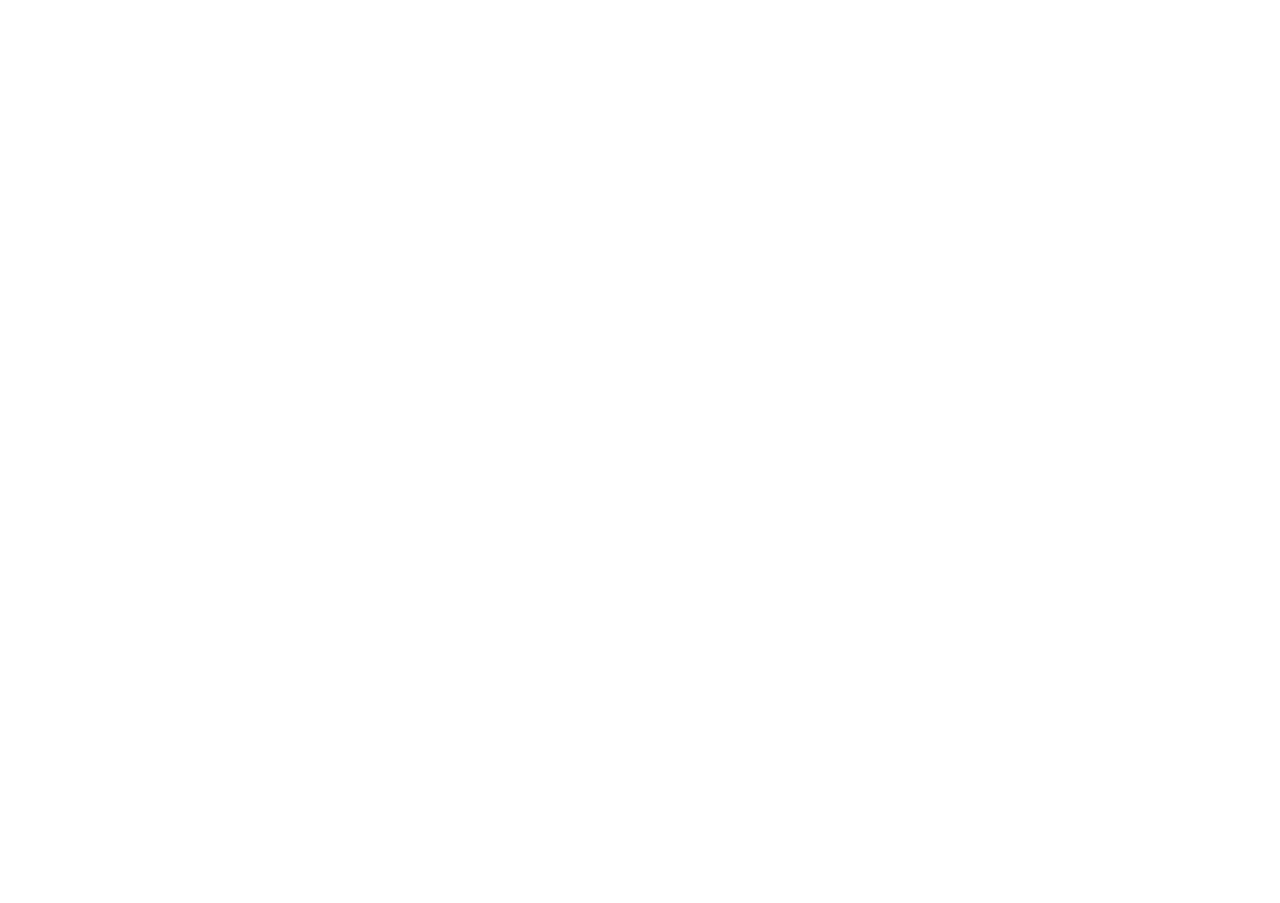
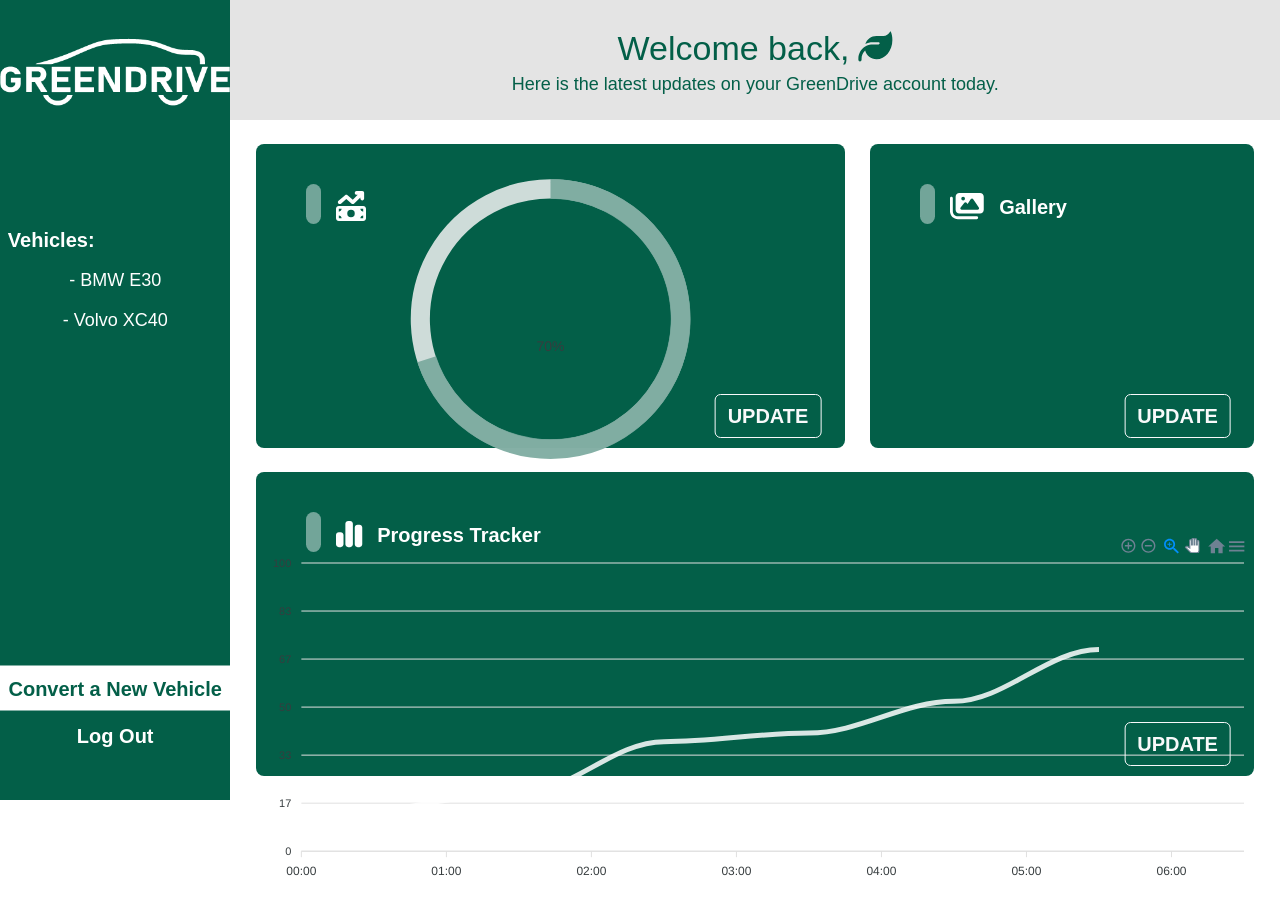
Before and after one commit to pierrelouisguichard/greendrive, a React (Vite) app: page /staffdashboard in a window 1280 px wide. Before the commit this address had no page. Before the commit the page ends 800 px from the top, so only its background shows below. Built offline with nearby package versions, Linux system fonts and the light colour scheme.

Commit message:
dashboard fixes

```diff
--- a/src/App.jsx
+++ b/src/App.jsx
@@ -4,6 +4,7 @@
 import News from "./News";
 import Forum from "./Forum";
 import Dashboard from "./Dashboard";
+import StaffDashboard from "./StaffDashboard";
 import Login from "./OtherComponents/Login";
 import Register from "./OtherComponents/Register";
 import ContactUs from "./HomeComponents/ContactUs";
@@ -22,6 +23,7 @@
         <Route path="/news" element={<News />} />
         <Route path="/forum" element={<Forum />} />
         <Route path="/dashboard" element={<Dashboard />} />
+        <Route path="/staffdashboard" element={<StaffDashboard />} />
         <Route path="/login" element={<Login />} />
         <Route path="/register" element={<Register />} />
         <Route path="/contactus" element={<ContactUs />} />
--- a/src/DashboardComponents/SideMenu.jsx
+++ b/src/DashboardComponents/SideMenu.jsx
@@ -20,7 +20,7 @@
           }}
           href="/error"
         >
-          BMW E30
+          - BMW E30
         </a>
         <a
           style={{
@@ -33,7 +33,7 @@
           }}
           href="/error"
         >
-          Volvo XC40
+          - Volvo XC40
         </a>
         <a style={{ ...position, ...button1 }} href="/error">
           Convert a New Vehicle
--- a/src/DashboardComponents/TopMessage.jsx
+++ b/src/DashboardComponents/TopMessage.jsx
@@ -3,7 +3,7 @@
 import { faLeaf } from "@fortawesome/free-solid-svg-icons";
 
 function TopMessage() {
-  const name = "James";
+  const name = " ";
   return (
     <div style={container}>
       <p style={position}>
--- a/src/OtherComponents/Login.jsx
+++ b/src/OtherComponents/Login.jsx
@@ -45,7 +45,7 @@
               required
               style={{ ...position, ...textFields, top: "55%" }}
             ></input>
-            <a style={{ ...position, ...LoginButton }} href="/dashboard">
+            <a style={{ ...position, ...LoginButton }} href="/staffdashboard">
               Login{" "}
             </a>
           </form>
--- /dev/null
+++ b/src/StaffDashboard.jsx
@@ -0,0 +1,50 @@
+import React from "react";
+import SideMenu from "./DashboardComponents/SideMenu";
+import TopMessage from "./DashboardComponents/TopMessage";
+import Gallery from "./DashboardComponents/Gallery";
+import CostTracker from "./DashboardComponents/CostTracker";
+import ProgressTracker from "./DashboardComponents/ProgressTracker";
+import { Button } from "react-bootstrap";
+
+function StaffDashboard() {
+  return (
+    <div>
+      <Gallery />
+      <TopMessage />
+      <SideMenu />
+      <CostTracker />
+      <ProgressTracker />
+      <div style={{ ...position, top: "52%", left: "60%" }}>
+        <Button variant="outline-light" style={button}>
+          UPDATE
+        </Button>
+      </div>
+      <div style={{ ...position, top: "52%", left: "92%" }}>
+        <Button variant="outline-light" style={button}>
+          UPDATE
+        </Button>
+      </div>
+      <div style={{ ...position, top: "93%", left: "92%" }}>
+        <Button variant="outline-light" style={button}>
+          UPDATE
+        </Button>
+      </div>
+    </div>
+  );
+}
+
+const position = {
+  position: "absolute",
+  top: "50%",
+  left: "50%",
+  transform: "translate(-50%, -50%)",
+};
+
+const button = {
+  fontFamily: "Bahnschrift, sans-serif",
+  fontWeight: "bold",
+  textTransform: "uppercase",
+  fontSize: "20px",
+};
+
+export default StaffDashboard;
```
